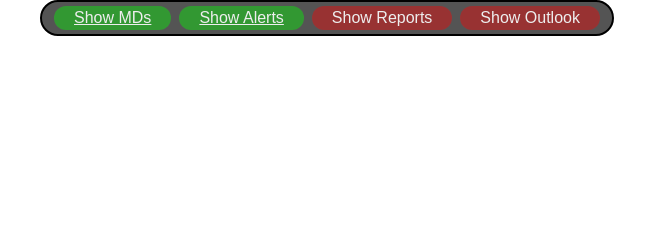
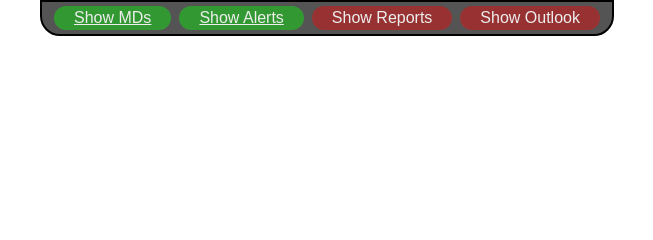
Before and after one commit to mbg206/core-radar, a website with bundled scripts: page public/index.html in a window 1280 px wide. Shown: the top 240 px of the page, 313-966 px from the left. Built offline with nearby package versions, Linux system fonts and the light colour scheme; files whose address does not match are found by name; a web font is replaced by a local one.

Commit message:
Small quick config style changes

```diff
--- a/public/index.html
+++ b/public/index.html
@@ -45,7 +45,7 @@
 
     <!-- quick layer selector -->
     <div id="toprow">
-        <div id="quick-controls" class="trans bubble"></div>
+        <div id="quick-controls" class="trans"></div>
     </div>
 
     <script src="compiled/app.js" type="module"></script>
--- a/public/styles.css
+++ b/public/styles.css
@@ -45,7 +45,7 @@ button:focus-visible {
     border: 2px solid #000;
 }
 .bubble {
-    border-radius: 20px;
+    border-radius: 16px;
 }
 
 /* notebook */
@@ -142,6 +142,7 @@ button:focus-visible {
 #quick-controls {
     padding: 4px 8px;
     position: absolute;
+    border-radius: 0 0 20px 20px;
 }
 .control {
     background-color: rgba(255, 0, 0, 0.4);
```
